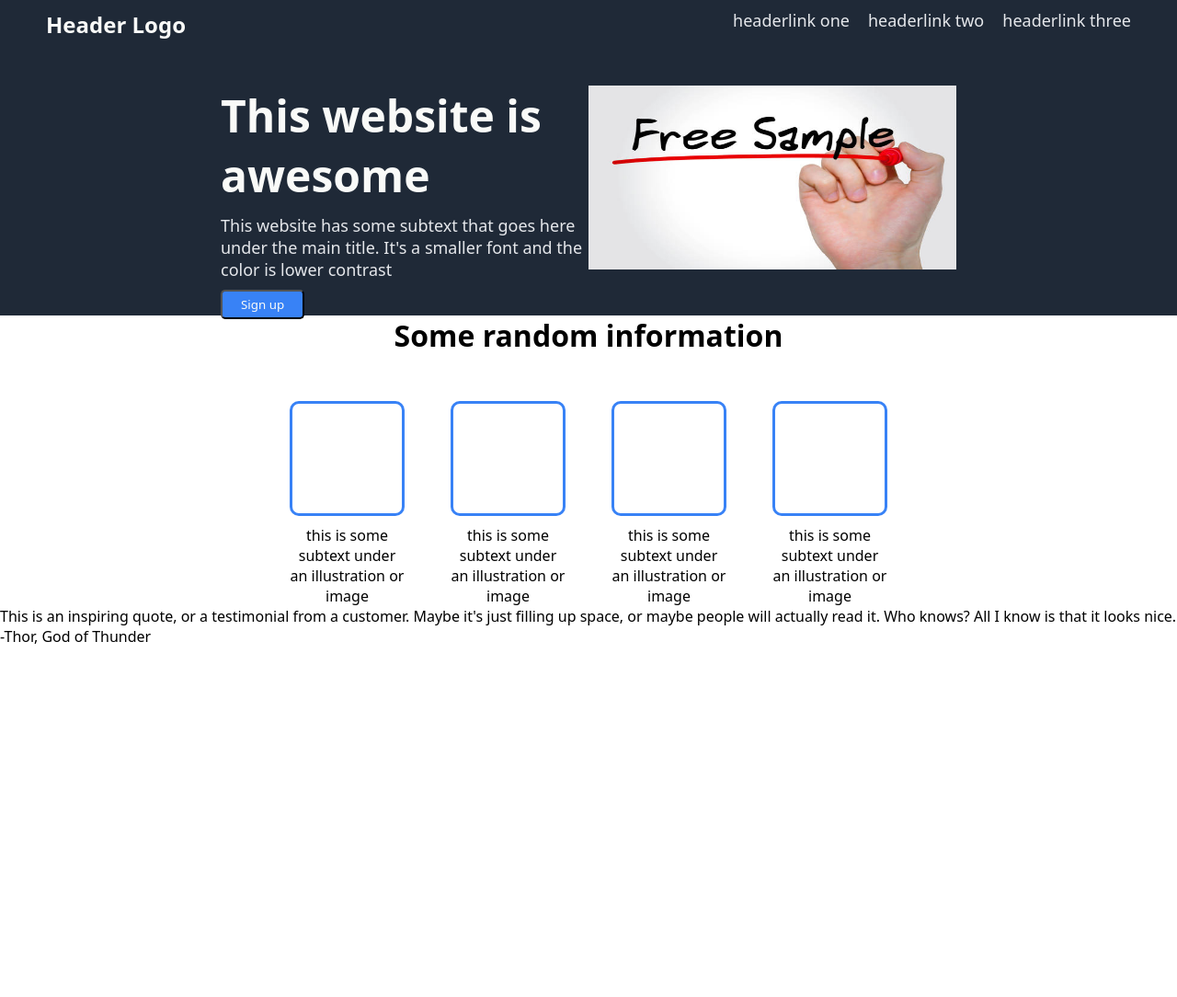
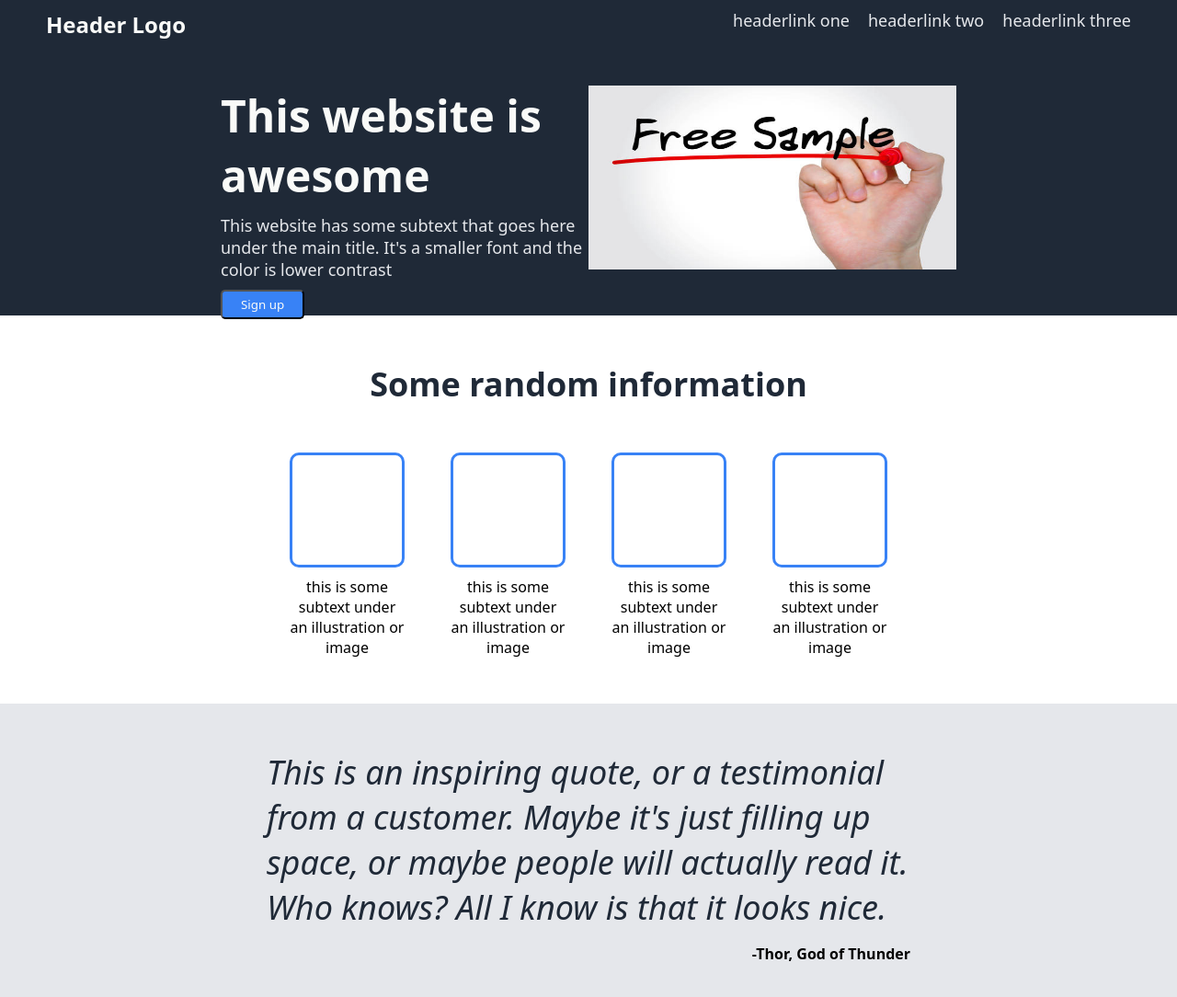
Before and after one commit to MrQuantumPlayer/second-project, a plain HTML site: page index.html in a window 1280 px wide. Shown: the whole page at 92% size. Before the commit the page ends 800 px from the top, so only its background shows below. Drawn offline with Linux system fonts and the light colour scheme.

Commit message:
Style third block

```diff
--- a/index.html
+++ b/index.html
@@ -68,10 +68,12 @@
     <!--Third Block Starts-->
 
     <div class="quote-container">
+        <div class="quote">
         <p class="quote-text">This is an inspiring quote, or a testimonial from a customer. Maybe it's just filling up space,
             or maybe people will actually read it. Who knows? All I know is that it looks nice.</p>
 
         <p class="quote-autor">-Thor, God of Thunder</p>
+    </div>
     </div>
 
     <!--Third Block Ends-->
--- a/style.css
+++ b/style.css
@@ -84,6 +84,7 @@ img {
 
 /*Second Block Styleing*/
 .info-container {
+    padding:50px;
     display: flex;
     flex-direction: column;
     align-items: center;
@@ -96,6 +97,12 @@ img {
     border:3px solid #3882F6;
     border-radius: 10px;
 
+}
+
+.info-container h1 {
+    font-size: 36px;
+    color:#1F2937;
+    font-weight: 900;
 }
 
 .boxes {
@@ -115,3 +122,39 @@ img {
 .card-text {
     text-align: center  ;
 }
+
+/*Quote Section Styling*/
+
+.quote-container{
+    padding:50px;
+    background-color: #E5E7EB;
+    display: flex;
+    justify-content: center;
+    align-items: center;
+}
+
+.quote {
+    width: 700px;
+
+    display: flex;
+    flex-direction: column;
+    justify-content: center;
+    align-items: center;
+    flex-wrap: wrap;
+    row-gap: 15px;
+
+}
+
+.quote-text {
+    font-size: 36px;
+    font-style: italic;
+    font-weight: light;
+    color:#1F2937;
+
+
+}
+
+.quote-autor {
+    align-self:self-end;
+    font-weight: 900;
+}
```
